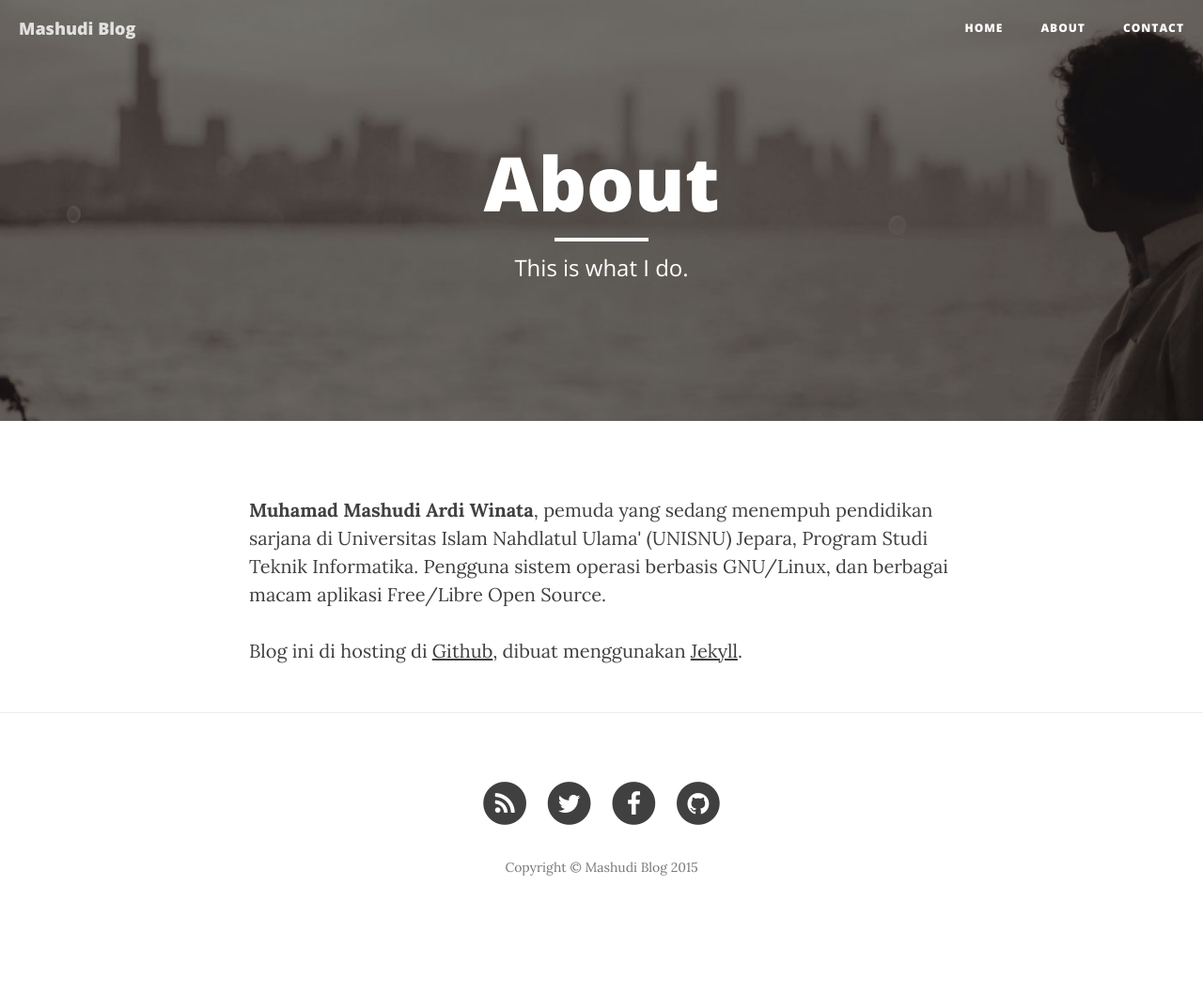
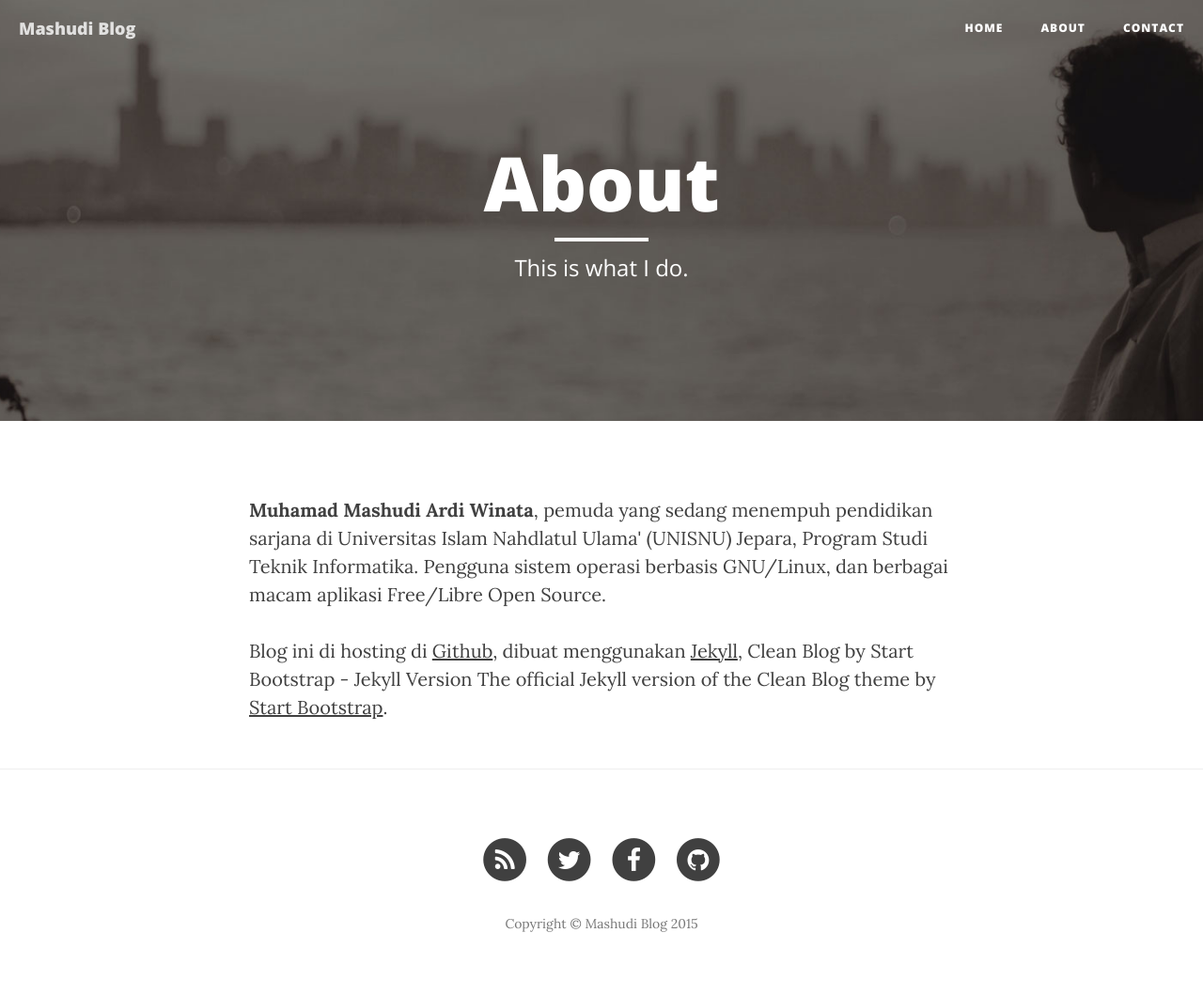
Before and after one commit to MashudiSudonym/diTerminal, a Jekyll site: the page built from about.html, in a window 1280 px wide. Shown: the whole page at 94% size. Built offline with Jekyll 4.4.1, drawn with Linux system fonts in a browser that asks for light colours; nearby versions of some CDN libraries; before the commit the page ends 999 px from its top, so only the background shows below that.

Commit message:
update tampilan

```diff
--- a/about.html
+++ b/about.html
@@ -9,4 +9,4 @@ header-img: "img/about-bg.jpg"
 </p>
 
 
-<p>Blog ini di hosting di <a href="http://github.com/">Github</a>, dibuat menggunakan <a href="http://jekyllrb.com/">Jekyll</a>.</p>
+<p>Blog ini di hosting di <a href="http://github.com/">Github</a>, dibuat menggunakan <a href="http://jekyllrb.com/">Jekyll</a>, Clean Blog by Start Bootstrap - Jekyll Version The official Jekyll version of the Clean Blog theme by <a href="http://startbootstrap.com/">Start Bootstrap</a>.</p>
```
Also changed, not shown: README.md.
